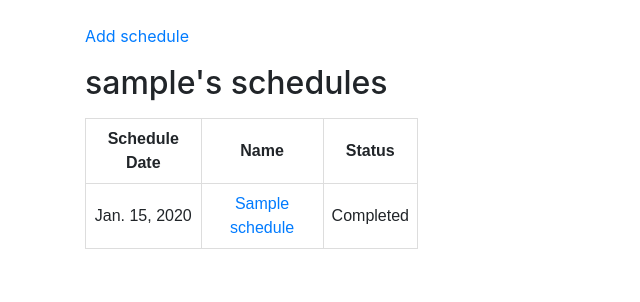
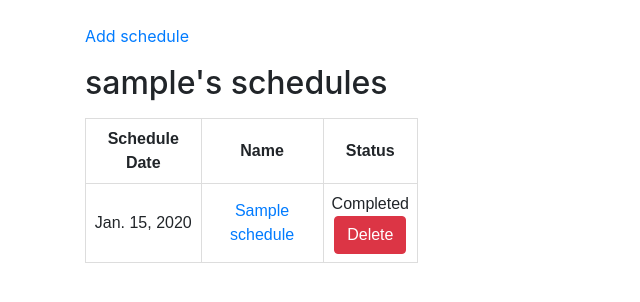
Before and after one commit to xamfy/django-todo, a Django app: page / in a window 1280 px wide. Shown: the part 56-358 px from the top of the page, without its empty margins (0-640 px from the left). Run offline with Django 3.2, Linux system fonts and the light colour scheme; a user stored in the database is signed in; tables that the repository leaves empty hold one stand-in row (values such as "Sample post"); some libraries are stand-ins or nearby versions.

Commit message:
Add delete functionality

```diff
--- a/main/templates/home.html
+++ b/main/templates/home.html
@@ -32,7 +32,21 @@
                     onclick="send('{{device.name}}');"
                     class="btn btn-primary"
                     > -->
-      {% if schedule.completed %} Completed {% else %} Pending {% endif %}
+      {% if schedule.completed %}
+
+      Completed
+      <form method="post" action="{% url 'delete' schedule.id %}">
+        {% csrf_token %}
+        <button type="submit" class="btn btn-danger">
+          Delete
+        </button>
+      </form>
+
+      {% else %}
+
+      Pending
+
+      {% endif %}
       <!-- </button> -->
     </td>
   </tr>
--- a/main/urls.py
+++ b/main/urls.py
@@ -5,6 +5,8 @@ urlpatterns = [
     path('', views.ScheduleListView.as_view(), name="home"),
     path('add/',
          views.ScheduleCreateView.as_view(success_url=""), name="add"),
+    path('delete/<int:pk>/',
+         views.ScheduleDeleteView.as_view(success_url=""), name="delete"),
     path('update/<int:pk>/',
          views.ScheduleUpdateView.as_view(success_url=""), name="update"),
     path('api/', views.api_root),
--- a/main/views.py
+++ b/main/views.py
@@ -1,6 +1,6 @@
 from django.contrib.auth.models import User
 from django.views.generic.list import ListView
-from django.views.generic.edit import UpdateView
+from django.views.generic.edit import UpdateView, DeleteView
 from django.urls import path, reverse
 
 
@@ -15,6 +15,8 @@ from .permissions import IsOwnerOrReadOnly
 
 from .forms import ScheduleUpdateForm, ScheduleCreateForm
 from django.views.generic.edit import CreateView
+
+from django.urls import reverse_lazy
 
 
 @api_view(['GET'])
@@ -60,6 +62,17 @@ class ScheduleCreateView(CreateView):
         return reverse('home')
 
 
+class ScheduleDeleteView(DeleteView):
+    model = Schedule
+
+    def get_success_url(self):
+        return reverse('home')
+
+    # def get_queryset(self):
+    #     owner = self.request.user
+    #     return self.model.objects.filter(user=owner)
+
+
 class ScheduleList(generics.ListCreateAPIView):
     queryset = Schedule.objects.all()
     serializer_class = ScheduleSerializer
```
